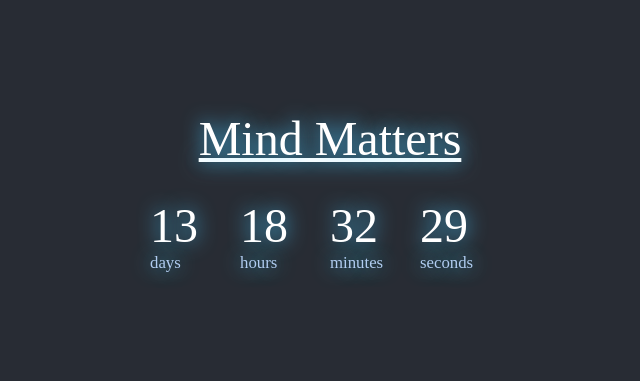
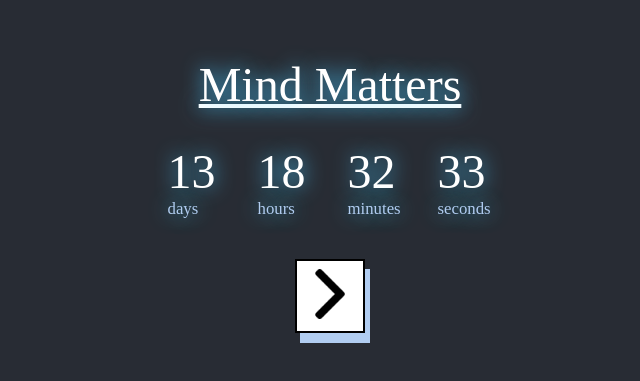
Before and after one commit to shivpujan12/mind_matters, an Electron app: page index.html in a window 800 px wide. Shown: the part 229-610 px from the top of the page, without its empty margins (70-710 px from the left). Drawn offline with Linux system fonts and the light colour scheme.

Commit message:
Changes in index.css index.js index.html and other files

```diff
--- a/index.css
+++ b/index.css
@@ -5,7 +5,7 @@ body{
     background-color: #282c34;
     min-height: 100vh;
     display: flex;
-    flex-direction: column;
+    flex-direction:column;
     align-items: center;
     justify-content: center;
     color: white;
@@ -19,13 +19,16 @@ h1 {
 }
 
 #timer {
+    display:flex;
+    flex-direction: row;
     font-size: 3em;
     font-weight: 100;
     color: white;
     text-shadow: 0 0 20px #48C8FF;
+    margin-left:35px;
 }
 
-div {
+.time{
     display: inline-block;
     min-width: 90px;
 }
@@ -36,3 +39,18 @@ span {
     font-size: .35em;
     font-weight: 400;
 }
+img{
+    height:50px;
+    width:50px;
+}
+.arrow{
+    margin-top:40px;
+    border:2px solid black;
+    background-color: white;
+    box-shadow: 5px 10px #B1CDF1;
+    padding:8px;
+}
+.arrow:hover{
+    transform: translate(5px,10px);
+    box-shadow: 0px 0px;
+}
--- a/index.html
+++ b/index.html
@@ -1,14 +1,17 @@
 <!DOCTYPE html>
 <html lang="en">
   <head>
-    <meta charset="UTF-8">
-    <title> Mind Matters</title>
-    <link rel="stylesheet" href="index.css">
+    <meta charset="UTF-8" />
+    <title>Mind Matters</title>
+    <link rel="stylesheet" href="index.css" />
   </head>
   <body>
     <div class="container">
       <h1><u>Mind Matters</u></h1>
       <div id="timer"></div>
+      <div class="arrow">
+        <img src="right-arrow.png"></img>
+      </div>
     </div>
     <script src="index.js"></script>
   </body>
--- a/index.js
+++ b/index.js
@@ -1,3 +1,4 @@
+const myInterval=setInterval('updateTimer()', 1000 );
 function updateTimer() {
     future  = Date.parse("April 28, 2023 2:00:00");
     now     = new Date();
@@ -15,9 +16,19 @@ function updateTimer() {
 
     document.getElementById("timer")
         .innerHTML =
-        '<div>' + d + '<span>days</span></div>' +
-        '<div>' + h + '<span>hours</span></div>' +
-        '<div>' + m + '<span>minutes</span></div>' +
-        '<div>' + s + '<span>seconds</span></div>' ;
+        '<div class="time">' + d + '<span>days</span></div>' +
+        '<div class="time">' + h + '<span>hours</span></div>' +
+        '<div class="time">' + m + '<span>minutes</span></div>' +
+        '<div class="time">' + s + '<span>seconds</span></div>' ;
+        d=0;h=0;m=0;s=0;
+        if(d==0 && h==0 && m==0 && s==0)
+        {
+           clearInterval(myInterval);   //to clear our interval when time is over
+           show_Instruction();
+        }
+
 }
-setInterval('updateTimer()', 1000 );
+function show_Instruction()
+{ //jumps to instruction page
+    console.log("welcome to instructions");
+}
--- a/package.json
+++ b/package.json
@@ -12,5 +12,8 @@
   "license": "ISC",
   "devDependencies": {
     "electron": "^24.1.0"
+  },
+  "dependencies": {
+    "bootstrap": "^5.2.3"
   }
 }
```
Also changed, not shown: 1 other file. Lines whose indentation alone changed are shown as unchanged.
